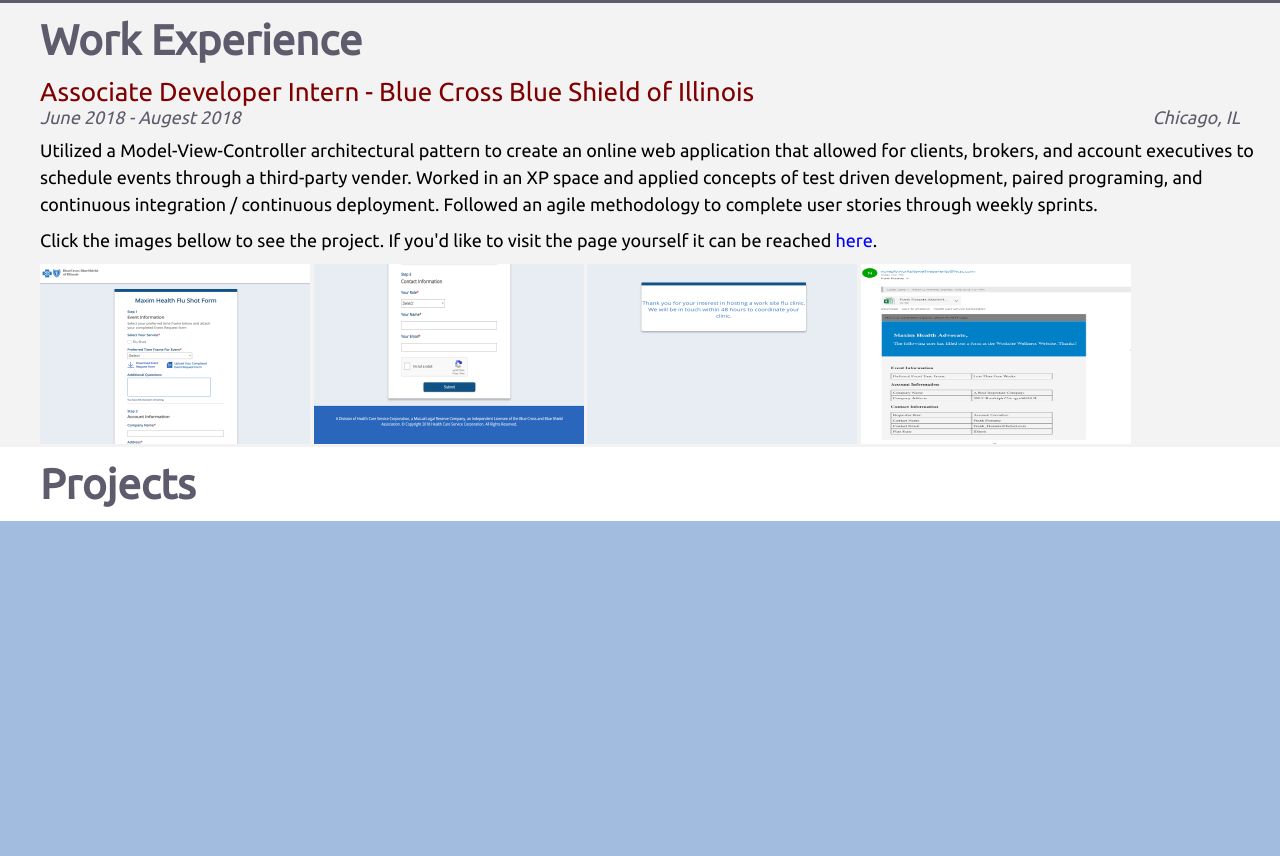
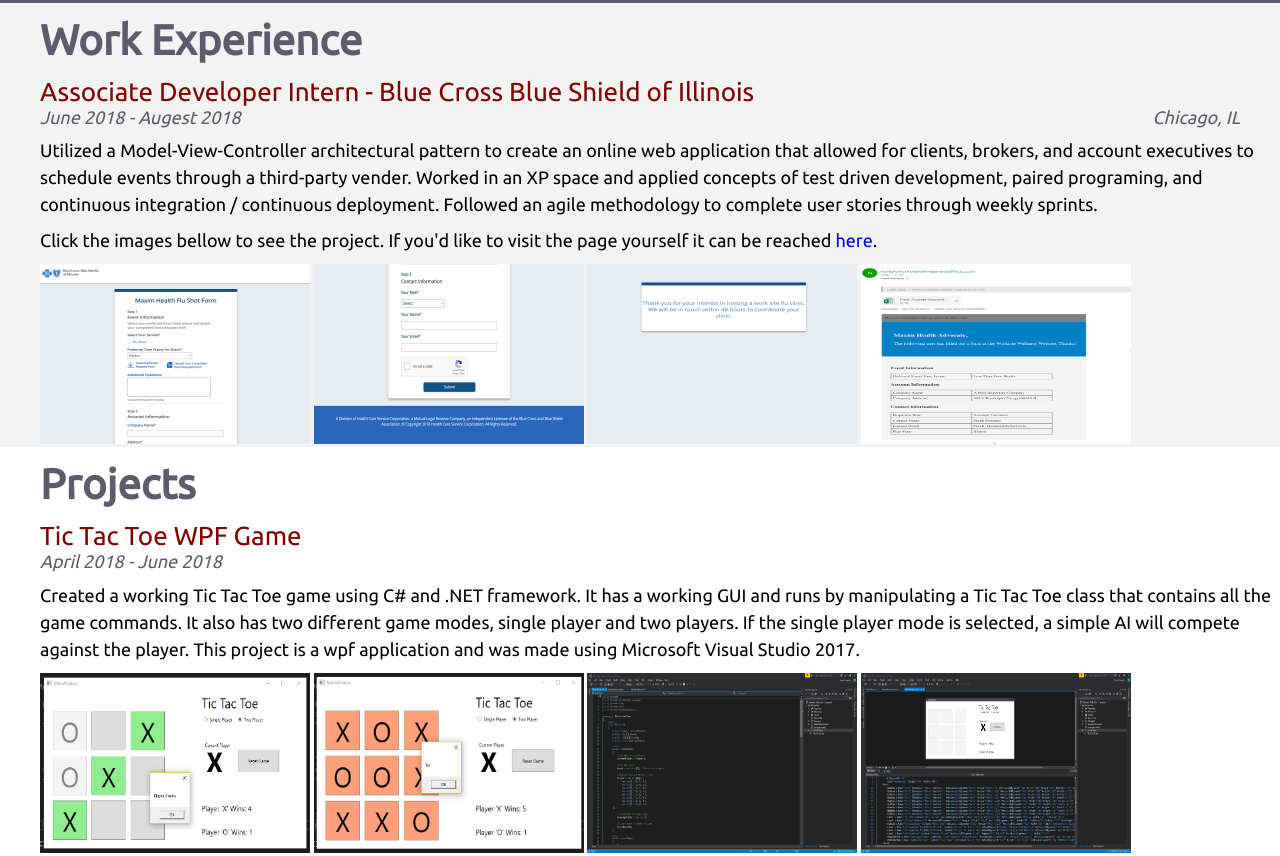
Before and after one commit to frankfiorante/personal-website, a plain HTML site: page index.html in a window 1280 px wide. Shown: the part 547-1403 px from the top of the page. Before the commit the page ends 1068 px from the top, so only its background shows below. Drawn offline with nearby package versions, Linux system fonts and the light colour scheme.

Commit message:
added tic tac toe to projects, and favicon icon

```diff
--- a/css/resumeStyle.css
+++ b/css/resumeStyle.css
@@ -120,7 +120,7 @@
     color: #5E5C6C;
 }
 
-.work-entry {
+.work-entry, .project-entry {
     font-size: 26px;
     color: maroon;
 }
@@ -171,3 +171,16 @@
     background-color: white;
     text-indent: 40px;
 }
+
+.project-time {
+    font-size: 18px;
+    font-style: italic;
+    color: #5E5C6C;
+}
+
+.project-detail {
+    text-indent: 0;
+    margin: 10px 0 10px 40px;
+    font-size: 18px;
+    line-height: 1.5;
+}
--- a/index.html
+++ b/index.html
@@ -4,6 +4,7 @@
         <title>Frank Fiorante</title>
         <meta http-equiv="Content-Type" content="text/html; charset=UTF-8">
         <meta name="viewport" content="width=device-width, initial-scale=1.0">
+        <link rel="icon" type="image/png" href="images/favicon.ico">
         <link rel="stylesheet" type="text/css" href="css/resumeStyle.css">
         <link rel="stylesheet" type="text/css" href="css/lightbox.css">
         <script type="text/javascript" src="https://ajax.googleapis.com/ajax/libs/jquery/3.3.1/jquery.min.js"></script>
@@ -73,6 +74,20 @@
         </div> <!--Work Experience closing div-->
         <div id="project">
             <div class="project-title">Projects</div>
+            <div><a class="project-entry" href="https://github.com/frankfiorante/TicTacToeWPF" target="_blank">Tic Tac Toe WPF Game</a></div>
+            <div class="project-time">April 2018 - June 2018</div>
+            <div class="project-detail">
+                Created a working Tic Tac Toe game using C# and .NET framework. It has a working GUI and runs by manipulating a
+                Tic Tac Toe class that contains all the game commands. It also has two different game modes, single player and two players.
+                If the single player mode is selected, a simple AI will compete against the player. This project is a wpf
+                application and was made using Microsoft Visual Studio 2017.
+            </div>
+            <div class="project-images">
+                <a data-lightbox="ttt" href="images/ttt1.PNG"><img class="wwe-pic" src="images/ttt1.PNG" alt="ttt1"></a>
+                <a data-lightbox="ttt" href="images/ttt2.PNG"><img class="wwe-pic" src="images/ttt2.PNG" alt="ttt2"></a>
+                <a data-lightbox="ttt" href="images/ttt3.PNG"><img class="wwe-pic" src="images/ttt3.PNG" alt="ttt3"></a>
+                <a data-lightbox="ttt" href="images/ttt4.PNG"><img class="wwe-pic" src="images/ttt4.PNG" alt="ttt4"></a>
+            </div>
         </div> <!--Project closing div-->
     </body>
 </html>
```
Also changed, not shown: images/favicon.ico (added), images/ttt1.PNG (added), images/ttt2.PNG (added), images/ttt3.PNG (added), images/ttt4.PNG (added).
